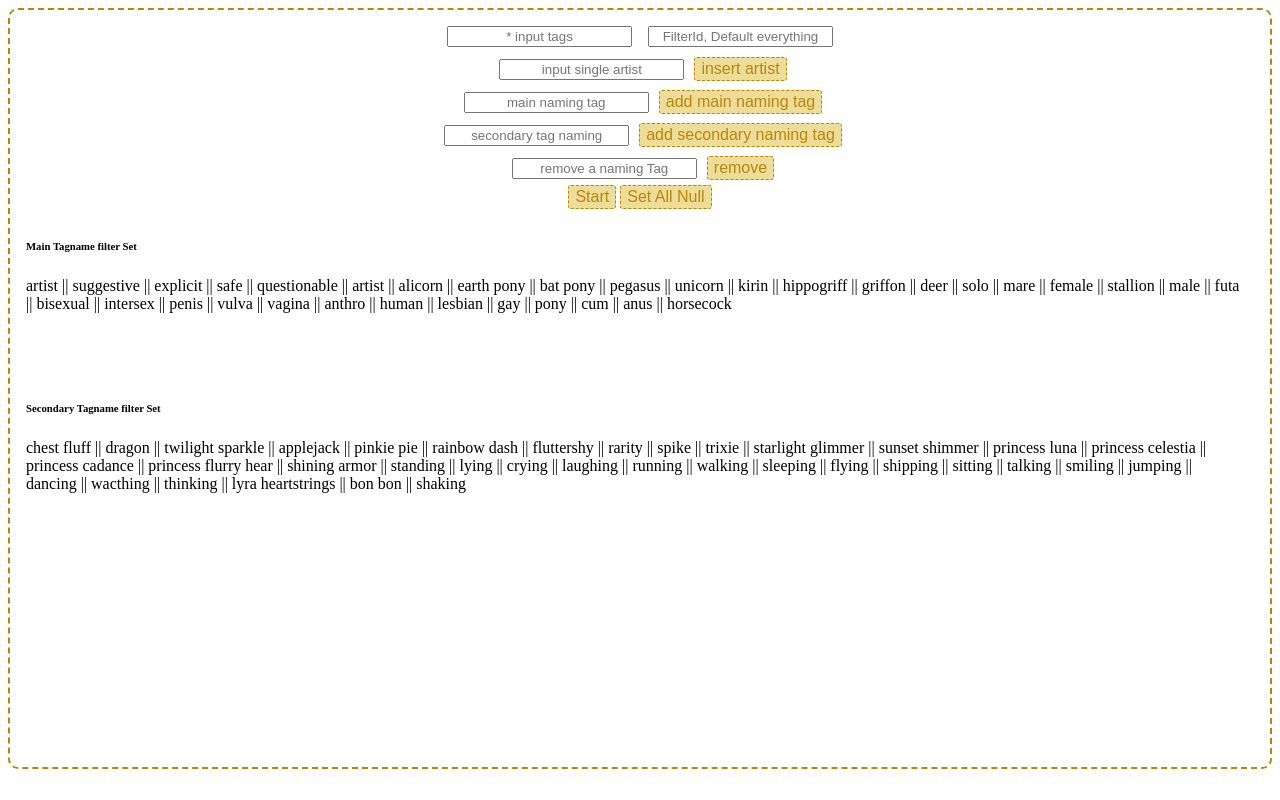
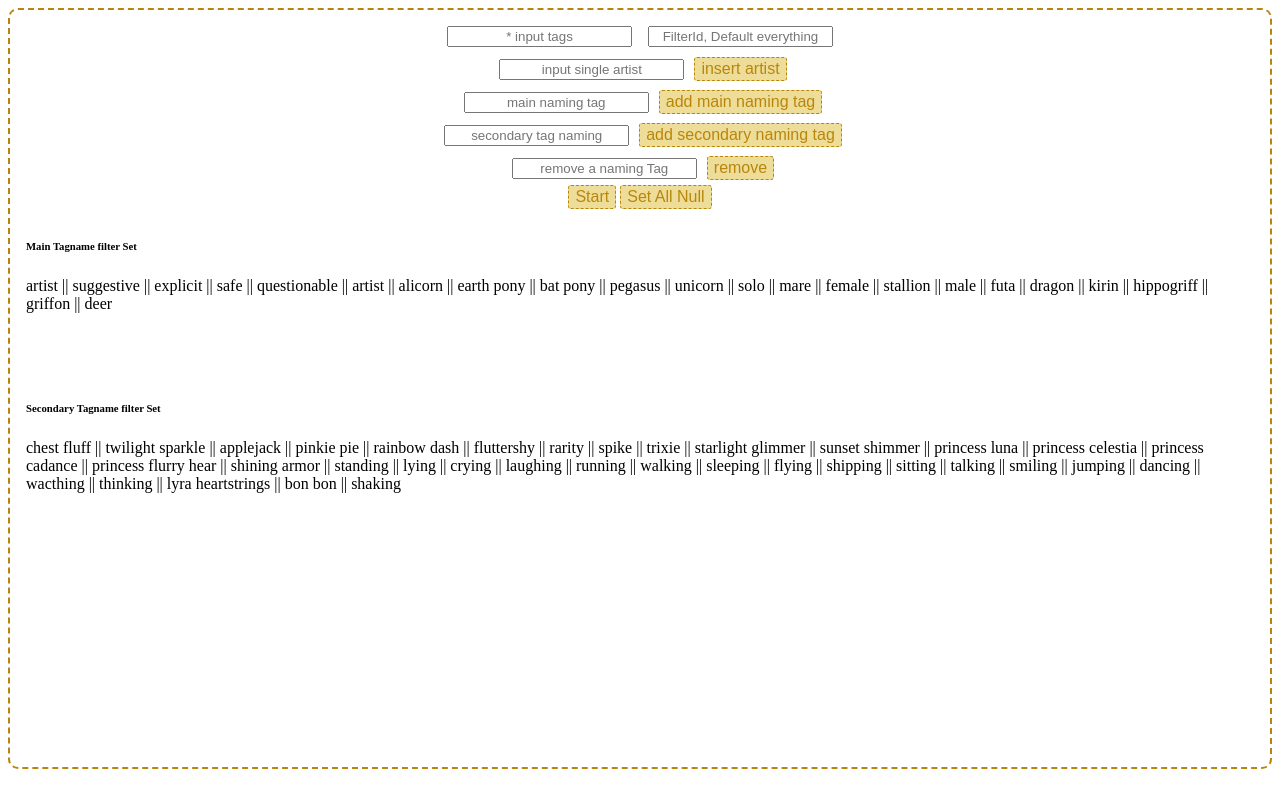
Before and after one commit to WillowKrick/DerpibooruDownloadR, a website: page client/index.html in a window 1280 px wide. Drawn offline with nearby package versions, Linux system fonts and the light colour scheme.

Commit message:
changed initial naming tag

```diff
--- a/client/index.html
+++ b/client/index.html
@@ -80,14 +80,12 @@
 
     let mainTags = [
       "artist", "suggestive", "explicit", "safe", "questionable", "artist",
-      "alicorn", "earth pony", "bat pony", "pegasus", "unicorn", "kirin", "hippogriff", "griffon",
-      " deer", "solo",
-      "mare", "female", "stallion", "male", "futa",
-      "bisexual", "intersex", "penis", "vulva", "vagina", "anthro", "human",
-      "lesbian", "gay", "pony", "cum", "anus", "horsecock"
+      "alicorn", "earth pony", "bat pony", "pegasus", "unicorn", "solo",
+      "mare", "female", "stallion", "male", "futa", "dragon", "kirin", "hippogriff", "griffon",
+      "deer"
     ]
     let secTags = [
-      "chest fluff", "dragon",
+      "chest fluff",
       "twilight sparkle", "applejack", "pinkie pie", "rainbow dash", "fluttershy", "rarity",
       "spike", "trixie", "starlight glimmer", "sunset shimmer",
       "princess luna", "princess celestia", "princess cadance", "princess flurry hear", "shining armor",
```
Also changed, not shown: README.md.
